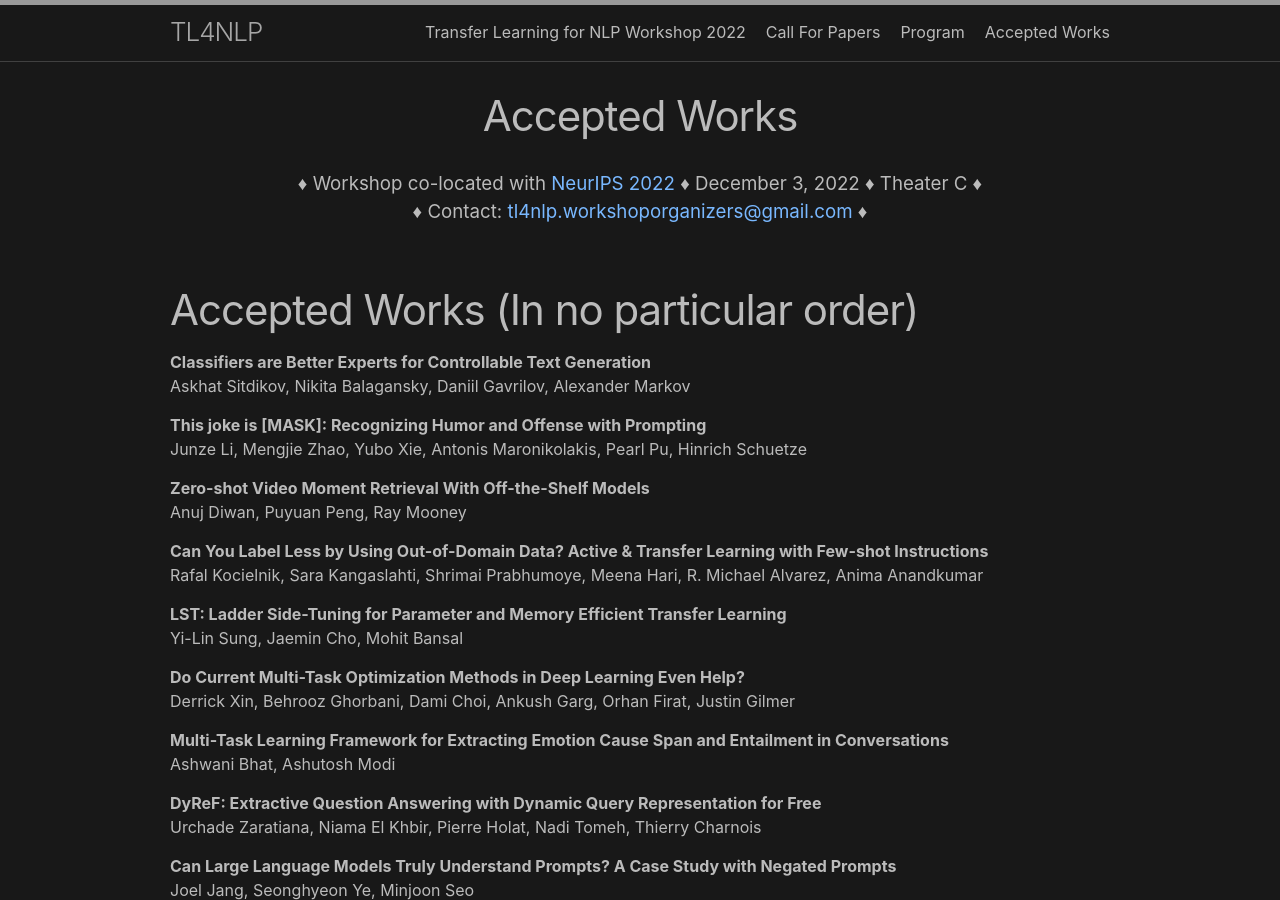
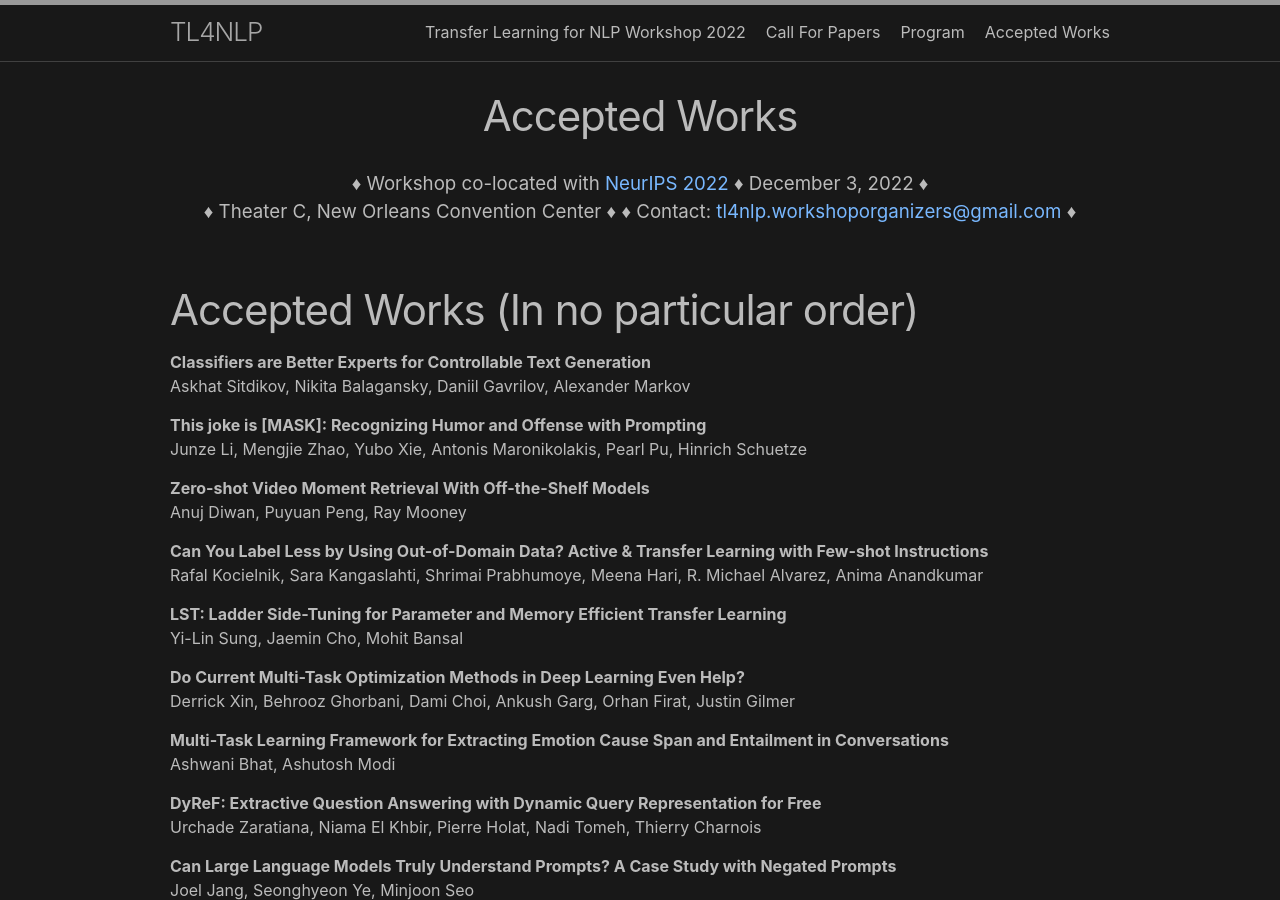
Before and after one commit to TL4NLP/TL4NLP.github.io, a Jekyll site: the page built from accepted_work.markdown, in a window 1280 px wide and 900 px high. Built offline with Jekyll 4.4.1, drawn with Linux system fonts in a browser that asks for light colours.

Commit message:
Update page.html

```diff
--- a/_layouts/page.html
+++ b/_layouts/page.html
@@ -13,8 +13,9 @@ layout: default
   <div class="blog-header">
     <div class="container">
       <h3 class="lead blog-description">
-        &diams; Workshop co-located with <a href="https://neurips.cc/">NeurIPS 2022</a> &diams; December 3, 2022 &diams; Theater C &diams;
+        &diams; Workshop co-located with <a href="https://neurips.cc/">NeurIPS 2022</a> &diams; December 3, 2022 &diams;
         <br>
+        &diams; Theater C, New Orleans Convention Center &diams;
 
         &diams; Contact: <a href="mailto:tl4nlp.workshoporganizers@gmail.com">tl4nlp.workshoporganizers@gmail.com</a> &diams;
 
```
